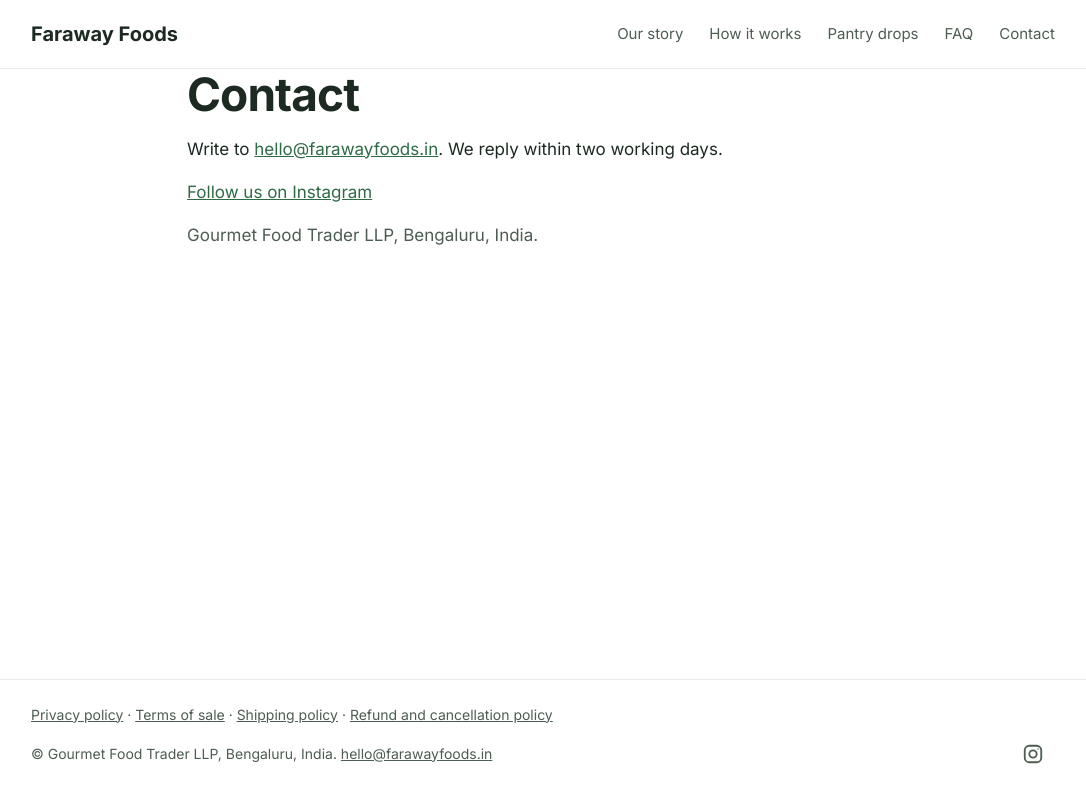
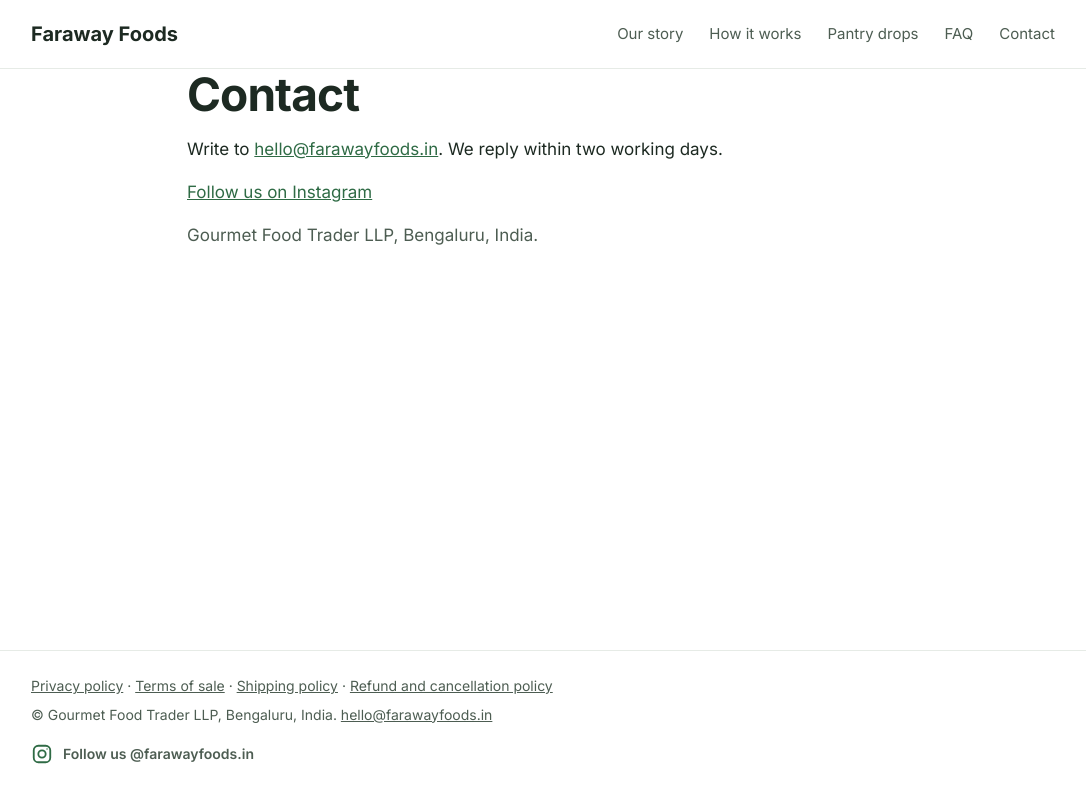
Before and after one commit to anuphj/faraway-foods, an Astro site: page /contact in a window 1280 px wide. Shown: the whole page, without its empty margins (97-1183 px from the left). Built offline with nearby package versions, Linux system fonts and the light colour scheme; Astro itself is replaced by a stand-in of ours.

Commit message:
Adding instagram icon

```diff
--- a/src/components/Footer.astro
+++ b/src/components/Footer.astro
@@ -1,19 +1,19 @@
 ---
 import { site } from "../data/site";
 import { policies } from "../data/policies";
+const handle = site.instagram ? "@" + site.instagram.split("/").filter(Boolean).pop() : "";
 ---
 <footer class="site"><div class="wrap">
   <p>
     {policies.map((p, i) => <><a href={`/policies/${p.slug}/`}>{p.title}</a>{i < policies.length - 1 ? " · " : ""}</>)}
   </p>
-  <div class="foot-row">
   <p>© {site.legalName}, {site.city}.{site.fssai ? ` FSSAI Central Licence No. ${site.fssai}.` : ""} <a href={`mailto:${site.email}`}>{site.email}</a></p>
   {site.instagram && (
-      <a class="social" href={site.instagram} rel="noopener" aria-label="Faraway Foods on Instagram">
+    <a class="social" href={site.instagram} rel="noopener">
       <svg width="22" height="22" viewBox="0 0 24 24" fill="none" stroke="currentColor" stroke-width="2" stroke-linecap="round" stroke-linejoin="round" aria-hidden="true">
         <rect x="3" y="3" width="18" height="18" rx="5" /><circle cx="12" cy="12" r="4" /><circle cx="17.5" cy="6.5" r=".8" fill="currentColor" stroke="none" />
       </svg>
+      <span>Follow us {handle}</span>
     </a>
   )}
-  </div>
 </div></footer>
--- a/src/styles/global.css
+++ b/src/styles/global.css
@@ -73,7 +73,6 @@ form.wl input[type=email]{flex:1 1 220px;padding:14px;border:1px solid var(--lin
 .consent{flex-basis:100%;font-size:14px;line-height:1.5;color:var(--muted)}
 .hp{position:absolute;left:-9999px}
 .msg{min-height:22px;margin-top:10px;font-size:14px;color:var(--muted)}
-.foot-row{display:flex;flex-wrap:wrap;align-items:center;justify-content:space-between;gap:8px 16px}
-footer.site .foot-row p{margin:0}
-footer.site .social{display:inline-flex;align-items:center;justify-content:center;width:44px;height:44px;border-radius:50%;color:var(--muted)}
-footer.site .social:hover{color:var(--accent);background:var(--soft)}
+.social{display:inline-flex;align-items:center;gap:10px;min-height:44px;color:var(--fg);font-weight:600;text-decoration:none}
+.social svg{color:var(--accent)}
+.social:hover span{text-decoration:underline}
```
Lines whose indentation alone changed are shown as unchanged.
